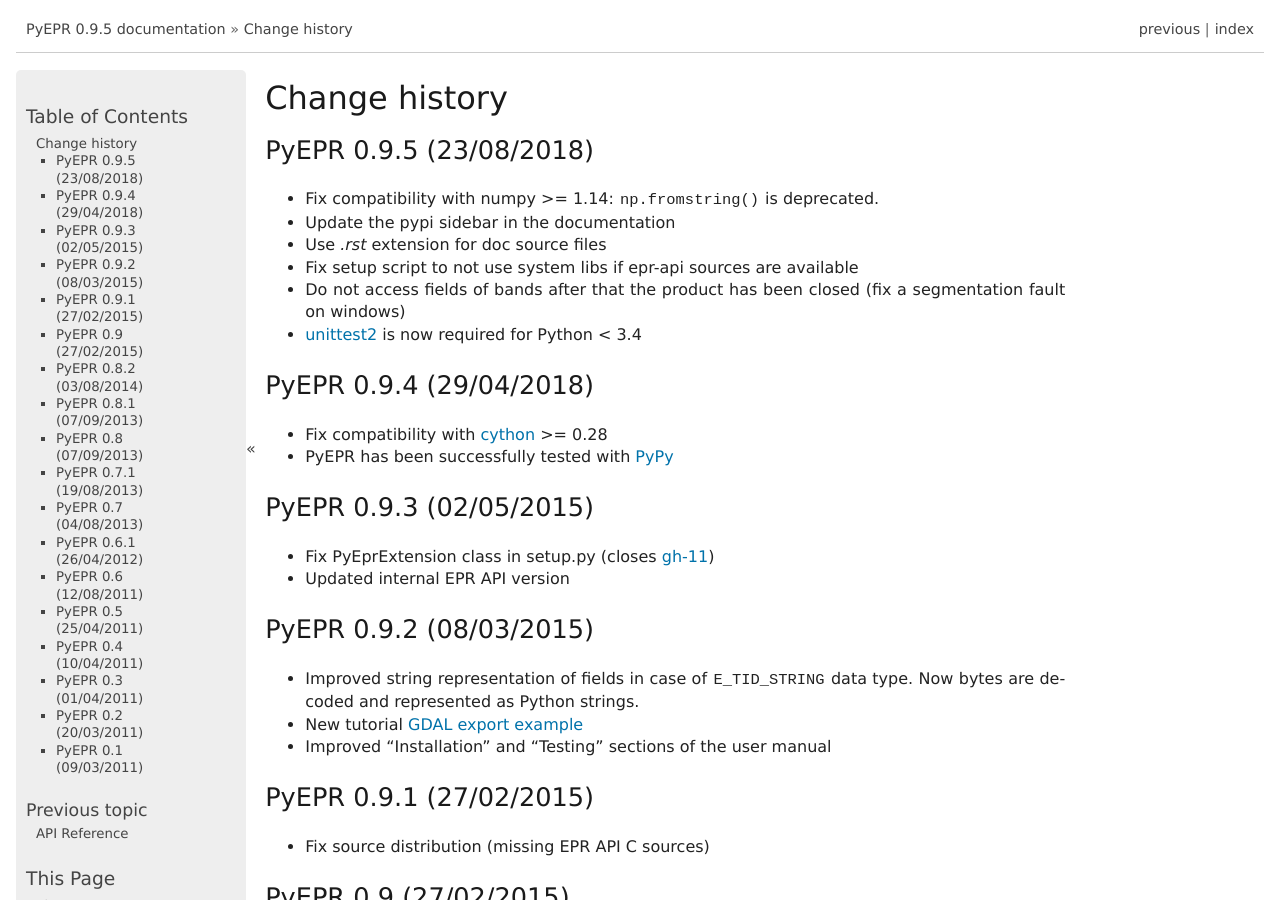
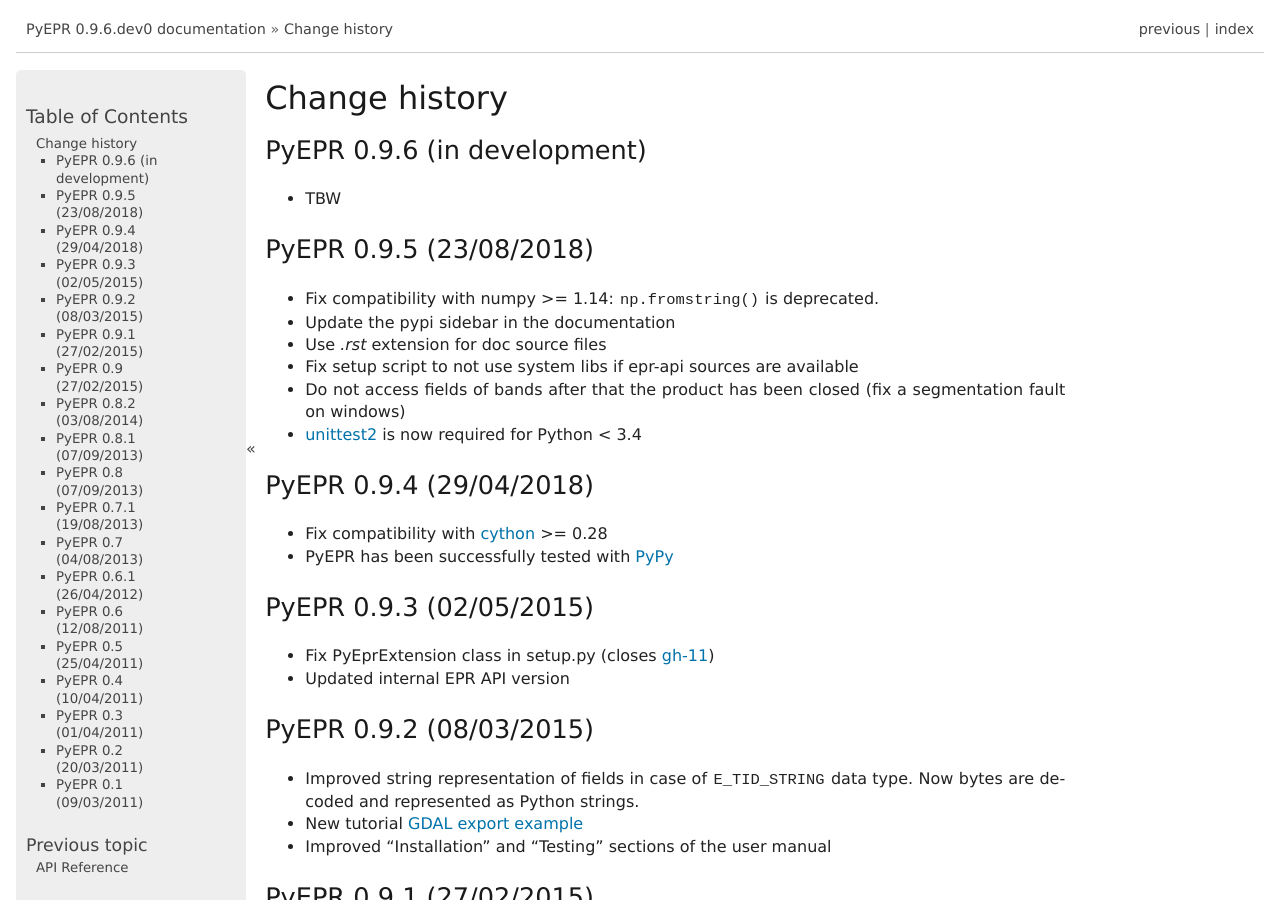
Before and after one commit to avalentino/pyepr, a Sphinx documentation site: the page built from doc/NEWS.rst, in a window 1280 px wide and 900 px high. Built offline with Sphinx 7.4.7, drawn with Linux system fonts in a browser that asks for light colours; formulas are drawn with MathJax 3; some of the changed text lies outside the part shown.

Commit message:
Post release commit

```diff
--- a/README.rst
+++ b/README.rst
@@ -6,7 +6,7 @@
 :Author:    Antonio Valentino
 :Contact:   antonio.valentino@tiscali.it
 :Copyright: 2011-2018, Antonio Valentino <antonio.valentino@tiscali.it>
-:Version:   0.9.5
+:Version:   0.9.6
 
 
 Introduction
--- a/doc/NEWS.rst
+++ b/doc/NEWS.rst
@@ -1,5 +1,11 @@
 Change history
 ==============
+
+PyEPR 0.9.6 (in development)
+----------------------------
+
+* TBW
+
 
 PyEPR 0.9.5 (23/08/2018)
 ------------------------
--- a/doc/conf.py
+++ b/doc/conf.py
@@ -73,9 +73,9 @@
 # built documents.
 #
 # The short X.Y version.
-version = '0.9.5'
+version = '0.9.6'
 # The full version, including alpha/beta/rc tags.
-release = version # + '.dev0'
+release = version + '.dev0'
 
 # The language for content autogenerated by Sphinx. Refer to documentation
 # for a list of supported languages.
```
Also changed, not shown: 1 other file.
